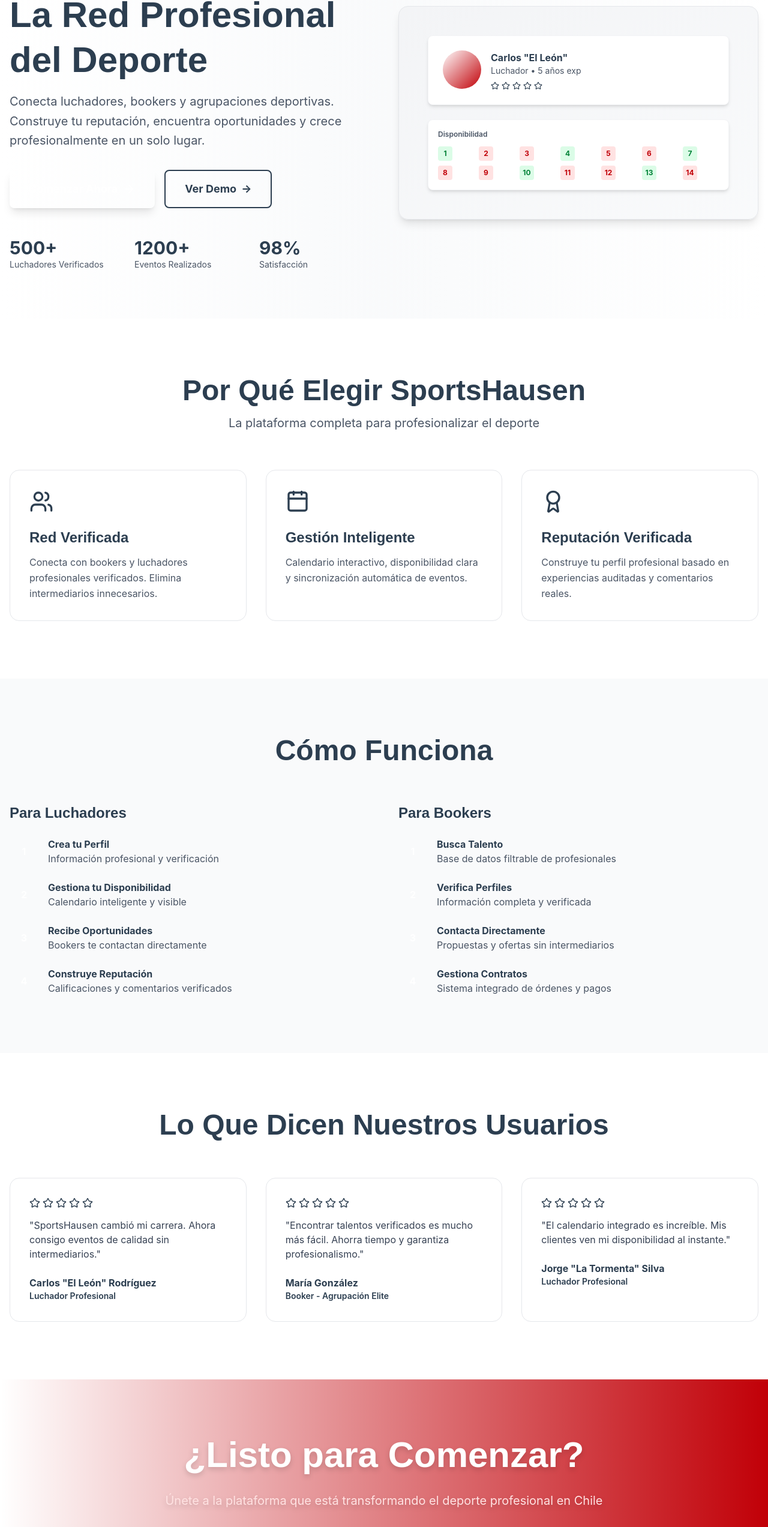
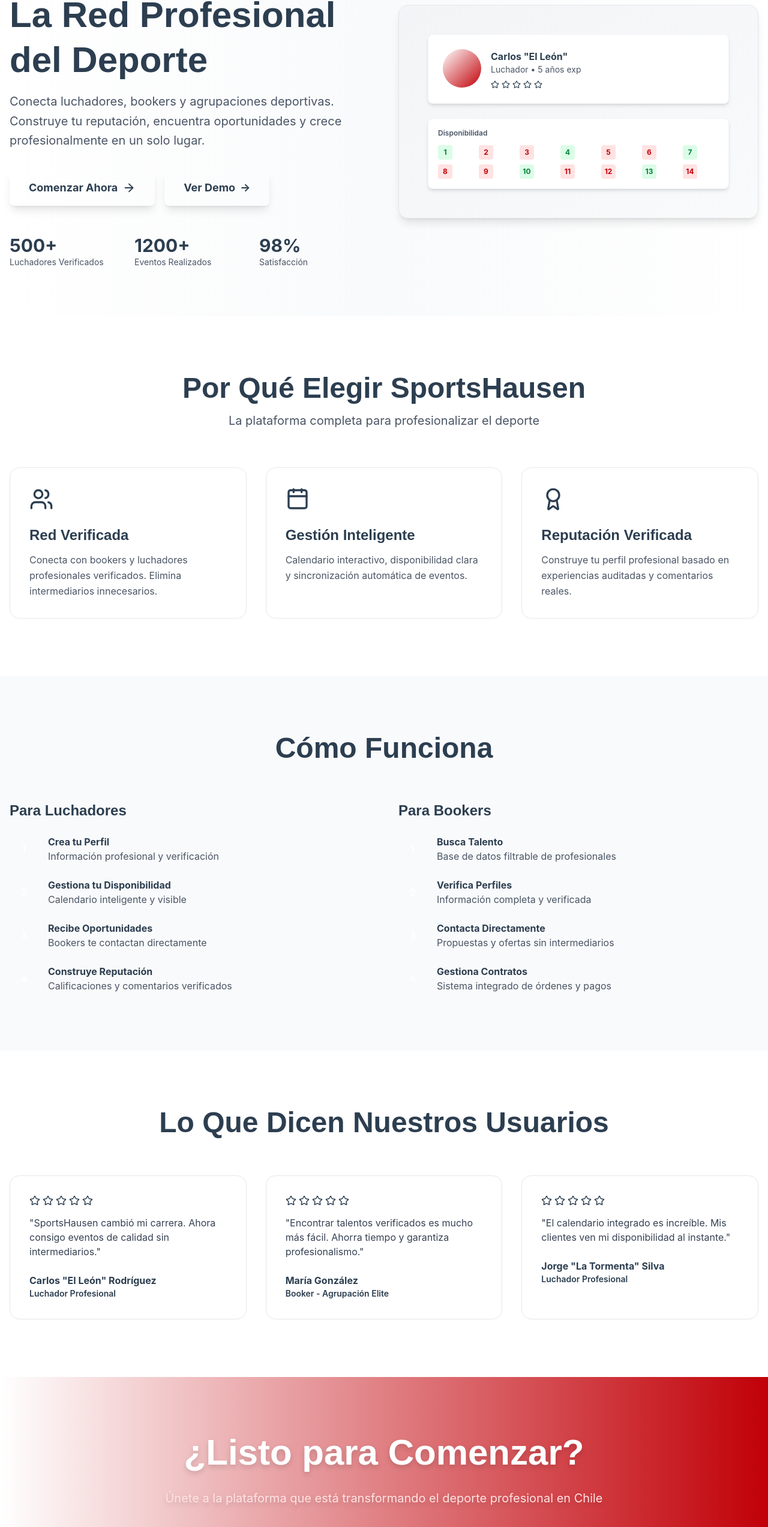
Before and after one commit to MrJeff20/proyecto-sportshausen-front, a React (Vite) app: page / in a window 1280 px wide. Shown: the part 204-2749 px from the top of the page at 60% size. Built offline with nearby package versions, Linux system fonts and the light colour scheme.

Commit message:
Update LandingPage and package-lock

```diff
--- a/src/pages/LandingPage.jsx
+++ b/src/pages/LandingPage.jsx
@@ -38,12 +38,12 @@
               <div className="flex flex-col sm:flex-row gap-4">
                 <Link
                   to="/signup"
-                  className="flex items-center justify-center gap-2 px-8 py-4 bg-sportshausen-red text-white font-bold text-lg rounded-lg hover:bg-red-700 transition-all shadow-lg hover:shadow-xl hover:-translate-y-1"
+                  className="flex items-center justify-center gap-2 px-8 py-4 bg-sportshausen-red text-sportshausen-dark font-bold text-lg rounded-lg hover:bg-red-700 transition-all shadow-lg hover:shadow-xl hover:-translate-y-1"
                 >
                   Comenzar Ahora
                   <ArrowRight size={22} />
                 </Link>
-                <button className="flex items-center justify-center gap-2 px-8 py-4 border-2 border-sportshausen-red text-sportshausen-red font-bold text-lg rounded-lg hover:bg-red-50 transition-all">
+                <button className="flex items-center justify-center gap-2 px-8 py-4 bg-sportshausen-red text-sportshausen-dark font-bold text-lg rounded-lg hover:bg-red-700 transition-all shadow-lg hover:shadow-xl hover:-translate-y-1">
                   Ver Demo
                   <span>→</span>
                 </button>
@@ -276,13 +276,13 @@
           <div className="flex flex-col sm:flex-row gap-4 justify-center">
             <Link
               to="/signup"
-              className="px-10 py-4 bg-white text-sportshausen-red font-bold text-lg rounded-lg hover:bg-gray-100 transition-all shadow-lg"
+              className="px-10 py-4 bg-sportshausen-gold text-sportshausen-dark font-bold text-lg rounded-lg hover:bg-yellow-500 transition-all shadow-lg"
             >
               Registrarme como Luchador
             </Link>
             <Link
               to="/signup"
-              className="px-10 py-4 border-2 border-white text-white font-bold text-lg rounded-lg hover:bg-white/10 transition-all"
+              className="px-10 py-4 bg-sportshausen-gold text-sportshausen-dark font-bold text-lg rounded-lg hover:bg-yellow-500 transition-all shadow-lg"
             >
               Registrarme como Booker
             </Link>
```
Also changed, not shown: 1 other file (tests, documents, lock files or other folders).
